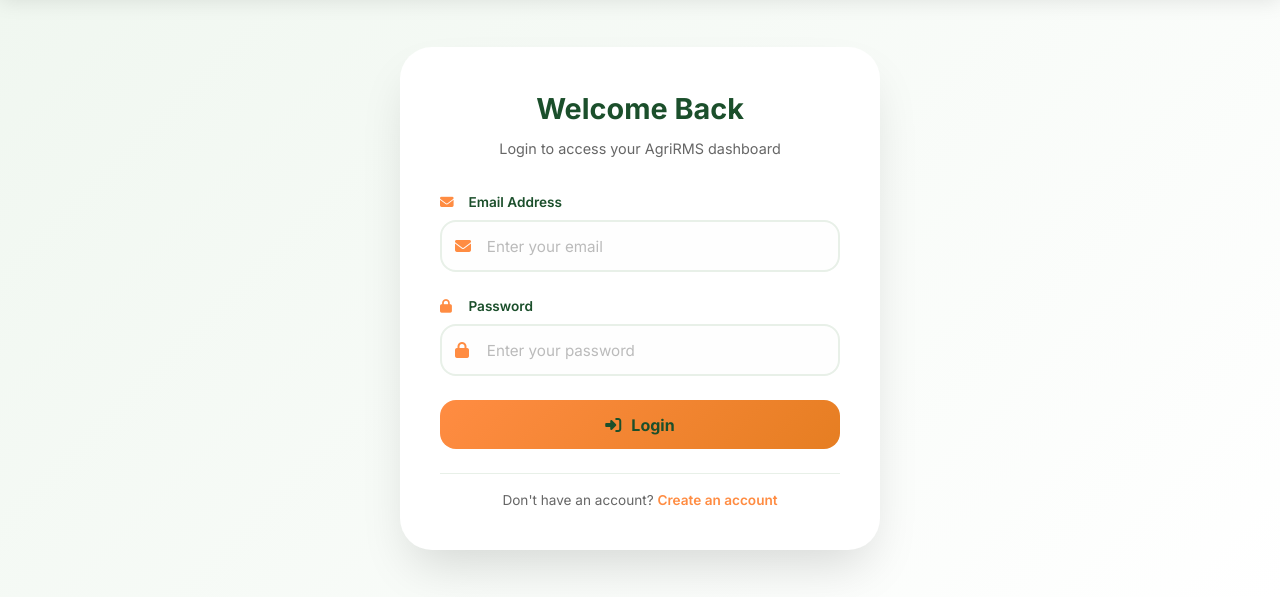
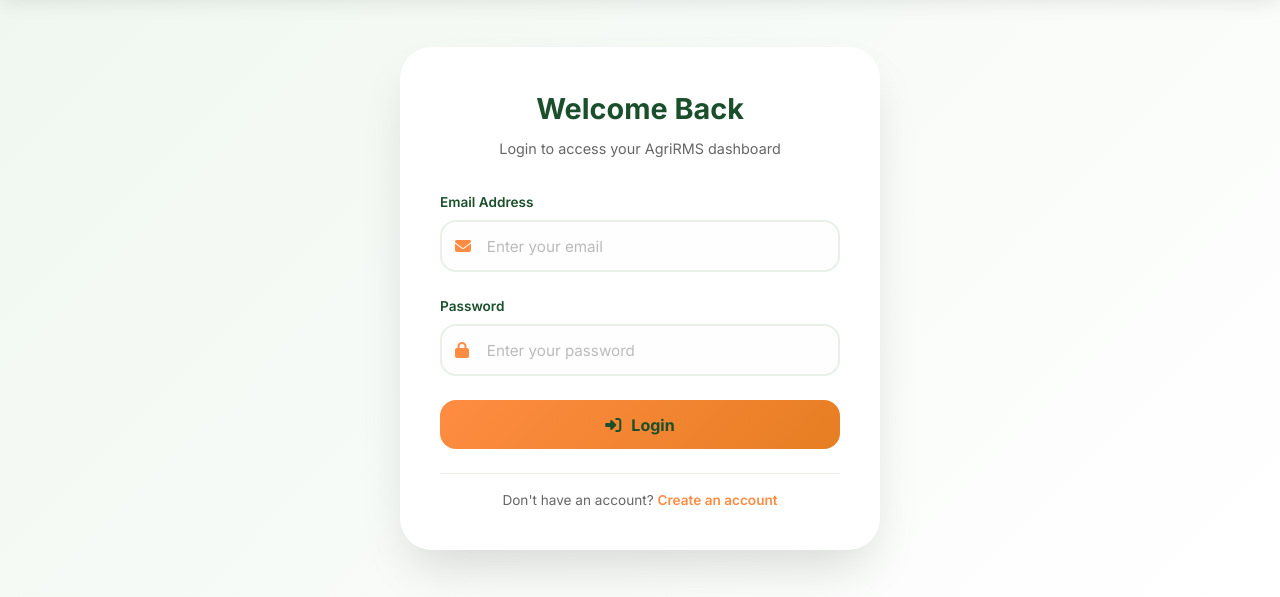
Before and after one commit to marjia999/Agricultural_Resource_Management_System, a PHP site: page /login.php in a window 1280 px wide. Shown: the part 87-684 px from the top of the page. Run offline with PHP 8.4, Linux system fonts and the light colour scheme.

Commit message:
Added new folder

```diff
--- a/login.php
+++ b/login.php
@@ -501,14 +501,14 @@ if ($_SERVER['REQUEST_METHOD'] == 'POST') {
 
             <form method="POST">
                 <div class="form-group">
-                    <label><i class="fas fa-envelope"></i> Email Address</label>
+                    <label>Email Address</label>
                     <div class="input-wrapper">
                         <i class="fas fa-envelope"></i>
                         <input type="email" name="email" required placeholder="Enter your email" value="<?php echo isset($_POST['email']) ? htmlspecialchars($_POST['email']) : ''; ?>">
                     </div>
                 </div>
                 <div class="form-group">
-                    <label><i class="fas fa-lock"></i> Password</label>
+                    <label>Password</label>
                     <div class="input-wrapper">
                         <i class="fas fa-lock"></i>
                         <input type="password" name="password" required placeholder="Enter your password">
```
Also changed, not shown: 7 other files.
